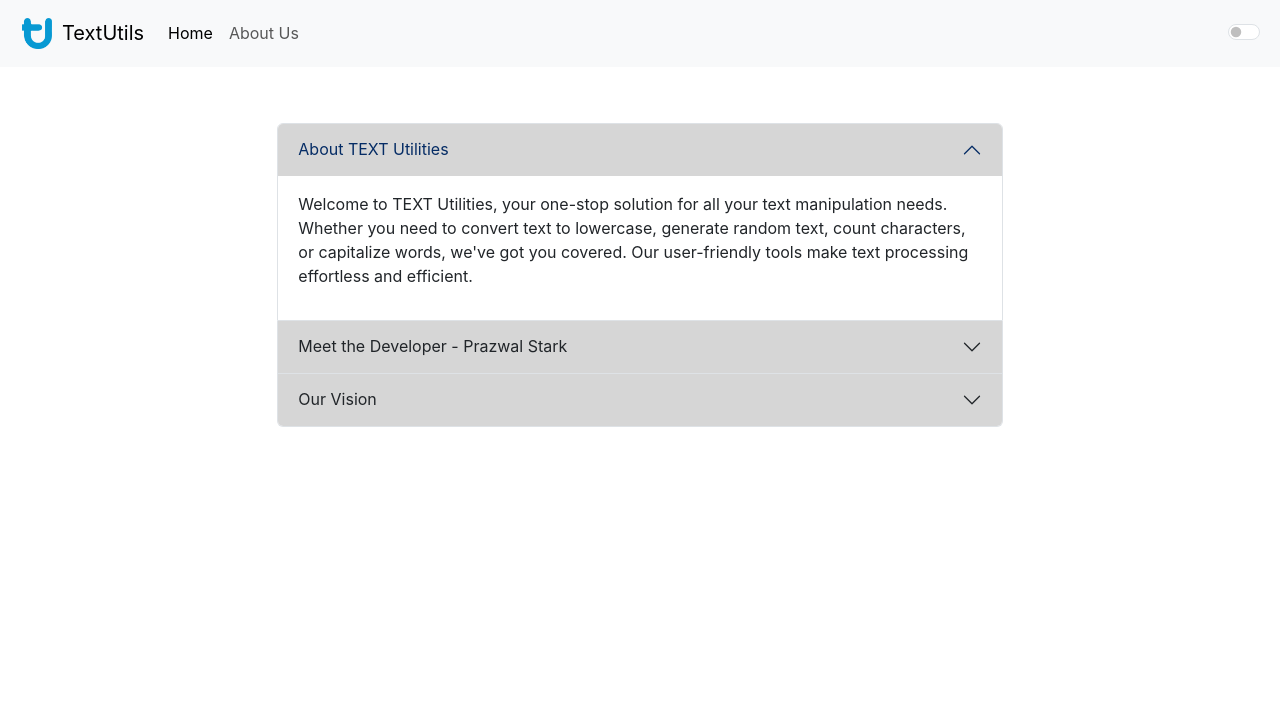
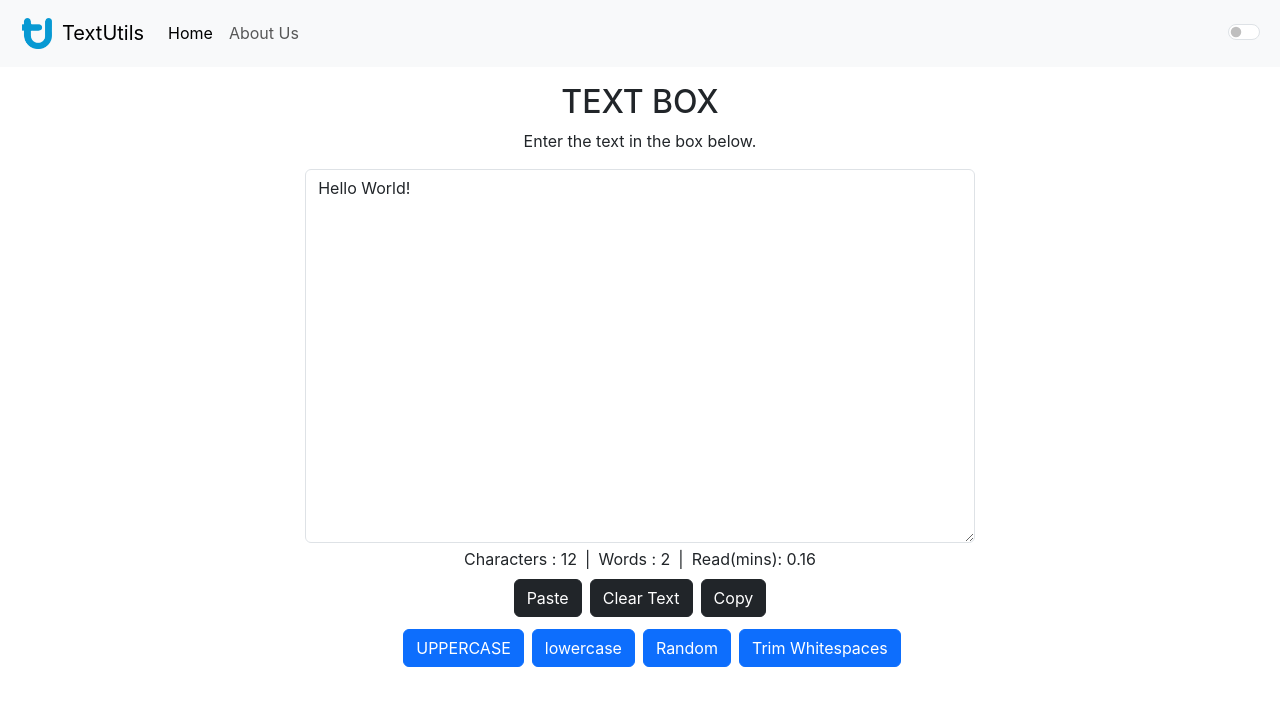
Before and after one commit to prazwalpandey/textutils, a React (Create React App) app: page / in a window 1280 px wide. Shown: the top 706 px of the page. Built offline with nearby package versions, Linux system fonts and the light colour scheme.

Commit message:
Router Setup

```diff
--- a/src/App.js
+++ b/src/App.js
@@ -1,24 +1,52 @@
-import { useState } from 'react';
-import './App.css';
-import Navbar from './components/Navbar';
-import Textform from './components/Textform';
-import Aboutus from './components/Aboutus';
+import { useState } from "react";
+import "./App.css";
+import Navbar from "./components/Navbar";
+import Textform from "./components/Textform";
+import Aboutus from "./components/Aboutus";
+import { BrowserRouter as Router, Routes, Route } from 'react-router-dom';
 
 function App() {
-  const [mode,setMode] = useState(true);
-  const toggleMode=()=>{
-    setMode(!mode)
-  }
+  const [mode, setMode] = useState(true);
+  const toggleMode = () => {
+    setMode(!mode);
+  };
+
   return (
-    <div id="root" style={{ background: !mode ? "#5c5b5e" : "#ffffff" }}>
-    <Navbar title="TextUtils" style={{flex:"0 0 20%"}} mode={mode} toggleMode={toggleMode}/>
-    {/* <div className="container">
-    <Textform title="Text Box" mode={mode} warning="Enter the text in the box below."/>
-    </div> */}
-    <div className="container" style={{ display: "flex", justifyContent: "center",flex:"1",marginTop:"7vh" }}>
-      <Aboutus mode={mode}/>
-    </div>
-    </div>
+    <Router>
+      <div id="root" style={{ background: !mode ? "#5c5b5e" : "#ffffff" }}>
+        <Navbar
+              title="TextUtils"
+              style={{ flex: "0 0 20%" }}
+              mode={mode}
+              toggleMode={toggleMode}
+            />
+      <Routes>
+        <Route path="/" element={
+            <div className="container">
+              <Textform
+                title="Text Box"
+                mode={mode}
+                warning="Enter the text in the box below."
+              />
+            </div>
+
+        } />
+        <Route path="/about" element={
+            <div
+              className="container"
+              style={{
+                display: "flex",
+                justifyContent: "center",
+                flex: "1",
+                marginTop: "7vh",
+              }}
+            >
+              <Aboutus mode={mode} />
+            </div>
+        } />
+      </Routes>
+      </div>
+    </Router>
   );
 }
 
--- a/src/components/Navbar.js
+++ b/src/components/Navbar.js
@@ -1,5 +1,7 @@
 import React, { useState } from "react";
 import logo from "./assets/logo.png";
+import { Link } from "react-router-dom";
+
 export default function Navbar(props) {
   const [isOpen, setIsOpen] = useState(false);
 
@@ -7,11 +9,11 @@ export default function Navbar(props) {
     setIsOpen(!isOpen);
   };
 
-  const [isChecked, setIsChecked] = useState(false);
+  // const [isChecked, setIsChecked] = useState(false);
 
-  const handleChange = () => {
-    setIsChecked(!isChecked);
-  };
+  // const handleChange = () => {
+  //   setIsChecked(!isChecked);
+  // };
 
   return (
     <nav
@@ -20,9 +22,9 @@ export default function Navbar(props) {
     >
       <div className="container-fluid">
         <img src={logo} alt="Logo" className="navbar-logo" style={{width:"30px",height:"auto",margin:"10px"}}/>
-        <a className="navbar-brand">
+        <Link className="navbar-brand" to="/">
           {props.title}
-        </a>
+        </Link>
         <button
           className="navbar-toggler"
           type="button"
@@ -38,14 +40,14 @@ export default function Navbar(props) {
         >
           <ul className="navbar-nav me-auto mb-2 mb-lg-0">
             <li className="nav-item">
-              <a className="nav-link active" aria-current="page" href="/">
+              <Link className="nav-link active" aria-current="page" to="/">
                 Home
-              </a>
+              </Link>
             </li>
             <li className="nav-item">
-              <a className="nav-link" href="/">
+              <Link className="nav-link" to="/about">
                 About Us
-              </a>
+              </Link>
             </li>
           </ul>
           <div className="form-check form-switch">
```
